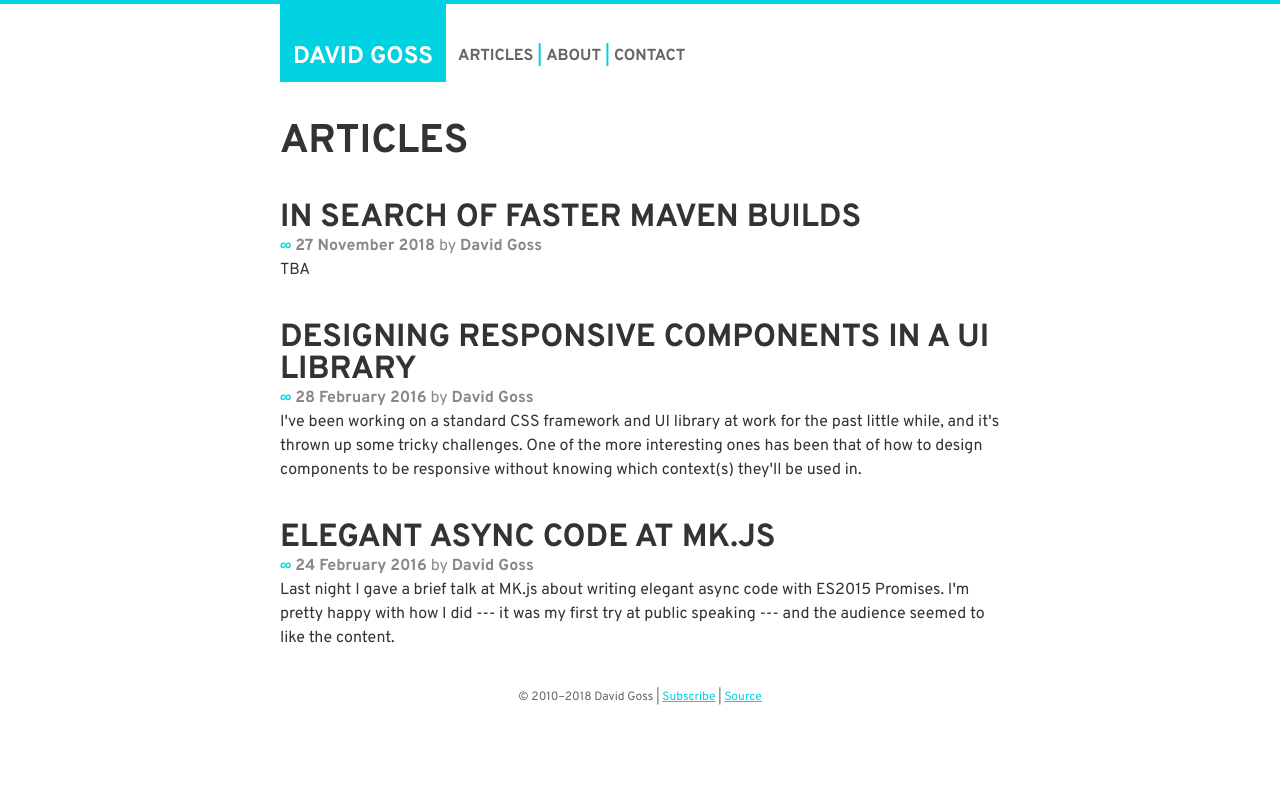
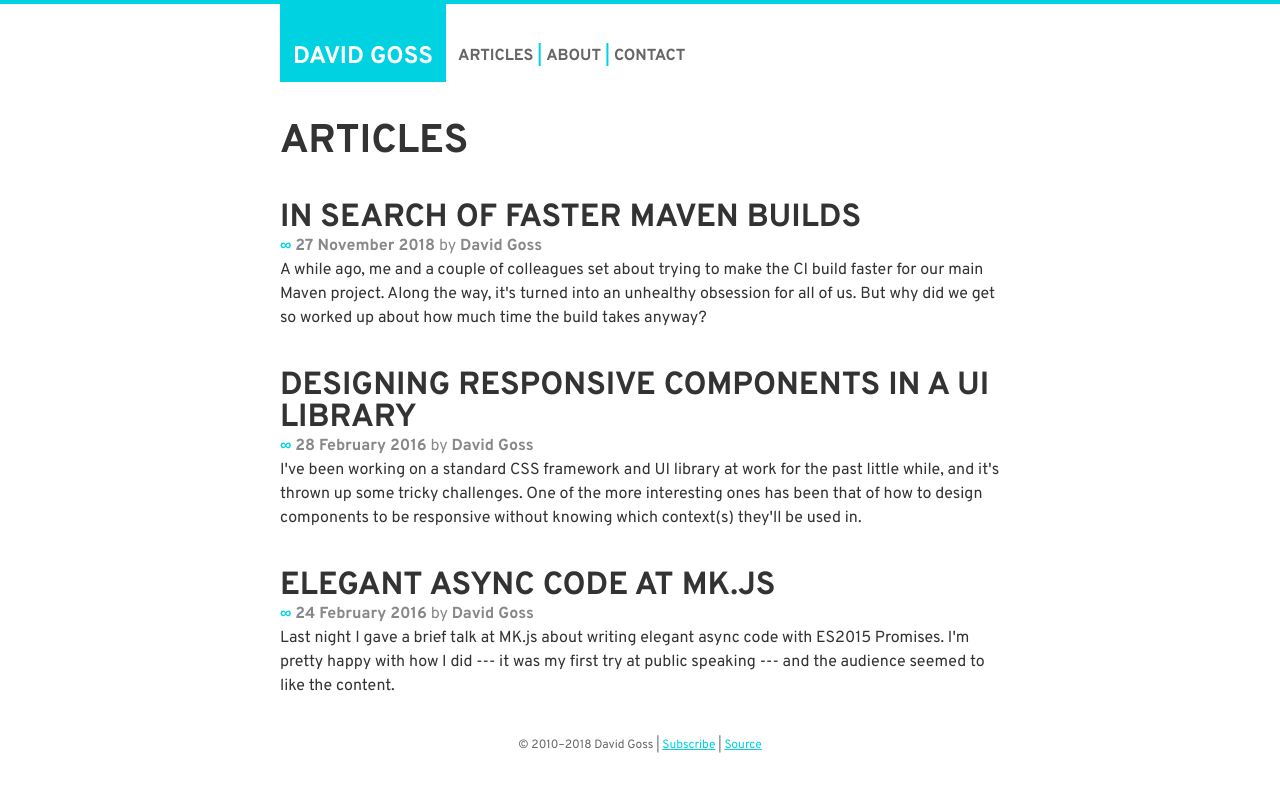
Before and after one commit to davidjgoss/davidjgoss.co, a Jekyll site: the page built from blog/index.html, in a window 1280 px wide. Shown: the top 792 px of the page. Built offline with Jekyll 4.4.1, drawn with Linux system fonts in a browser that asks for light colours; some web fonts are replaced.

Commit message:
update summary for faster builds post

```diff
--- a/blog/_posts/2018-11-27-faster-builds.md
+++ b/blog/_posts/2018-11-27-faster-builds.md
@@ -6,7 +6,7 @@ tags:
 - performance
 - ci
 summary:
-  TBA
+  A while ago, me and a couple of colleagues set about trying to make the CI build faster for our main Maven project. Along the way, it's turned into an unhealthy obsession for all of us. But why did we get so worked up about how much time the build takes anyway?
 latest:
   faster Maven builds
 ---
```
